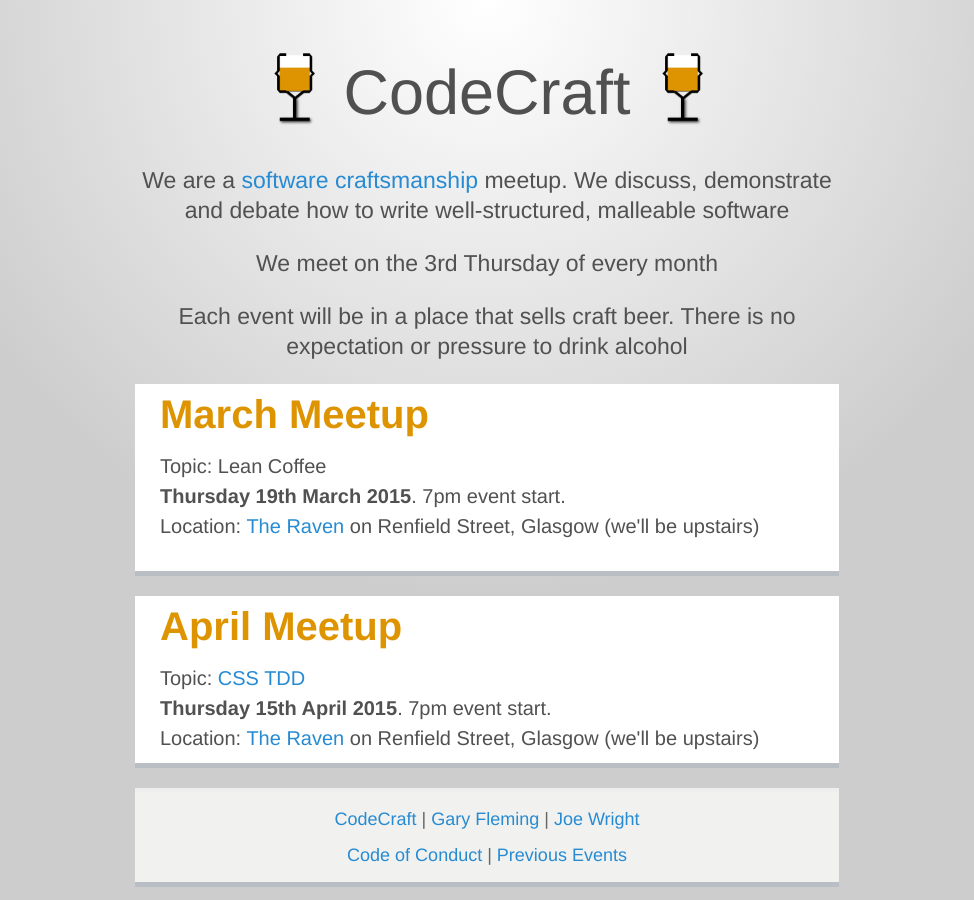
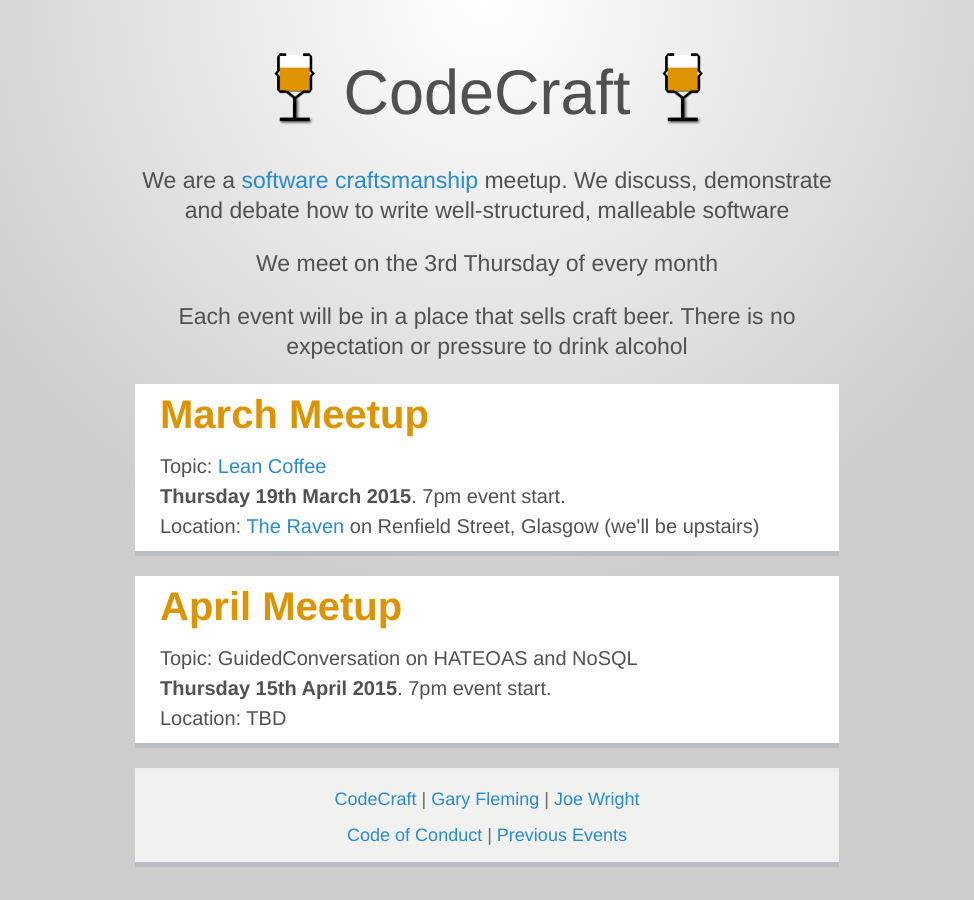
Before and after one commit to codecraftuk/codecraftuk.github.io, a Jekyll site: the page built from index.html, in a window 1280 px wide. Shown: the whole page, without its empty margins (153-1127 px from the left). Built offline with Jekyll 4.4.1, drawn with Linux system fonts in a browser that asks for light colours; Markdown is read by kramdown in place of the engine named in the settings.

Commit message:
Joe - fixing copy paste bug

```diff
--- a/index.html
+++ b/index.html
@@ -10,15 +10,14 @@
 
 <div class="meetups">
   <h2>March Meetup</h2>
-   Topic: Lean Coffee
+  Topic: <a href="/events/2015/03/lean-coffee">Lean Coffee</a>
    <br/><strong>Thursday 19th March 2015</strong>. 7pm event start.
   <br/>Location: <a href="https://goo.gl/maps/vWn1J">The Raven</a> on Renfield Street, Glasgow (we'll be upstairs)
-  </p>
 </div>
 
 <div class="meetups">
   <h2>April Meetup</h2>
-  Topic: <a href="/events/2015/02/css-tdd">CSS TDD</a>
+  Topic: GuidedConversation on HATEOAS and NoSQL
   <br/><strong>Thursday 15th April 2015</strong>. 7pm event start.
-  <br/>Location: <a href="https://goo.gl/maps/vWn1J">The Raven</a> on Renfield Street, Glasgow (we'll be upstairs)
+  <br/>Location: TBD
 </div>
```
